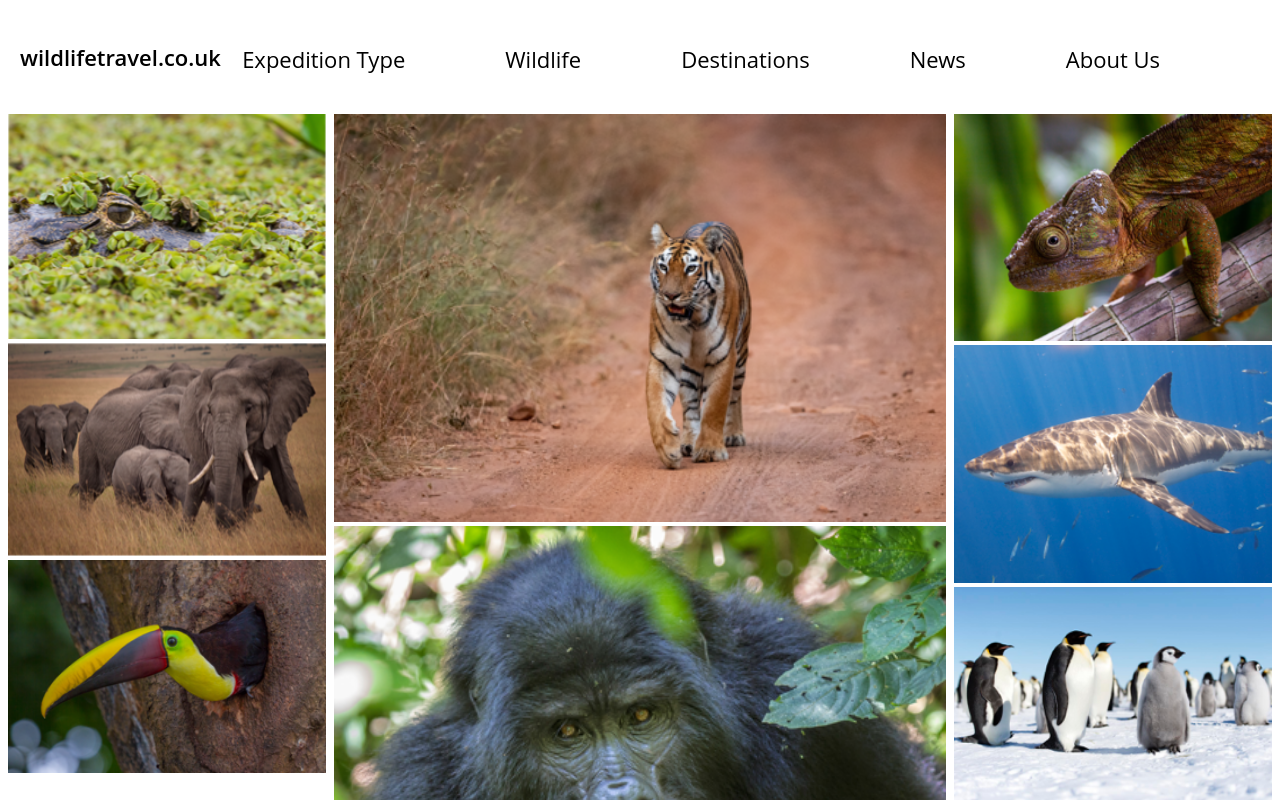
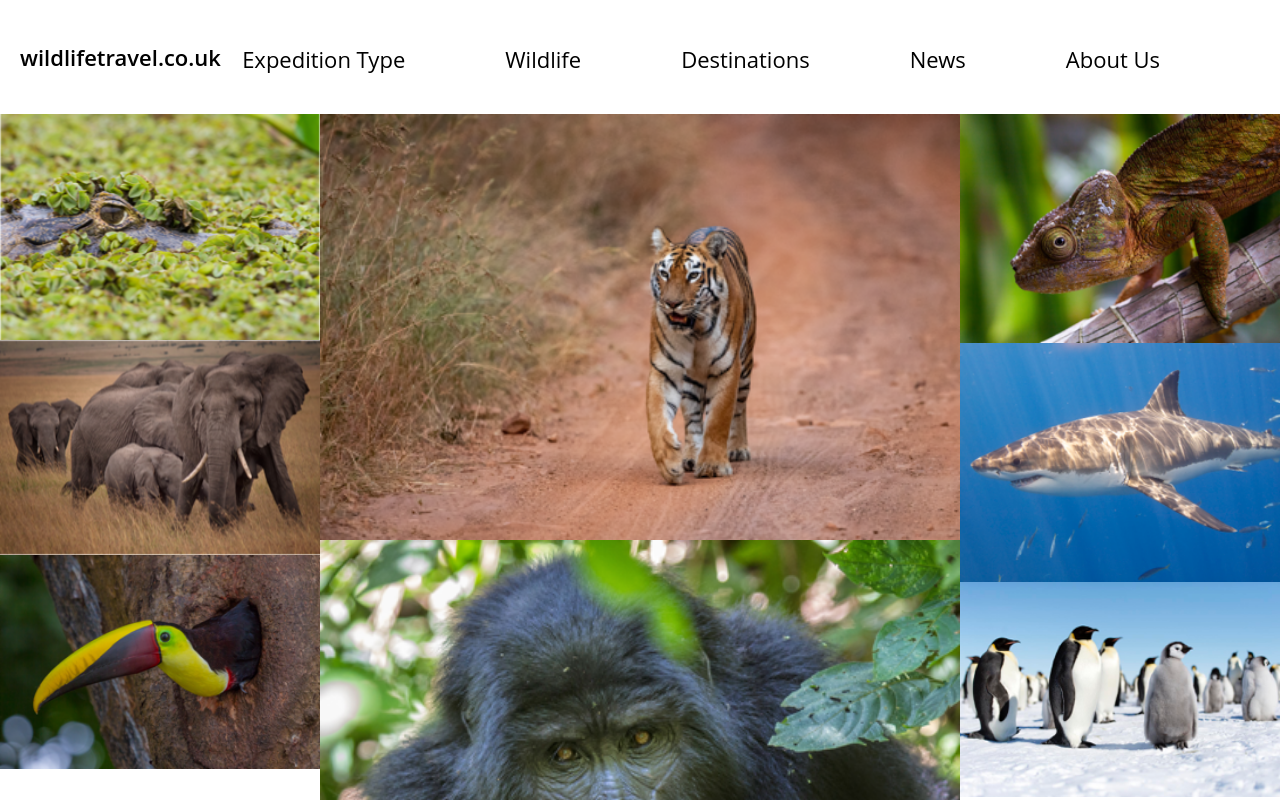
Before and after one commit to jrclegg/join-a-journey, a React (Create React App) app: page / in a window 1280 px wide. Shown: the top 800 px of the page. Built offline with nearby package versions, Linux system fonts and the light colour scheme; a web font is replaced by a local one.

Commit message:
remove whitespace from between images

```diff
--- a/src/components/ImageGallery.js
+++ b/src/components/ImageGallery.js
@@ -15,40 +15,33 @@ const Wrapper = styled.div `
     display: flex;
     -ms-flex-wrap: wrap; /* IE10 */
     flex-wrap: wrap;
-    padding: 0 4px;
 `
 const SideColumn = styled.div`
     -ms-flex: 25%; /* IE10 */
     flex: 25%;
     max-width: 25%;
-    padding: 0 4px;
 `
 const MidColumn = styled.div`
     -ms-flex: 25%; /* IE10 */
     flex: 25%;
     max-width: 60%;
-    padding: 0 4px;
 `
 const Image = styled.img`
     width: 100%;
+    float: left;
 `
 
 const ImageGallery = () => {
     return (
         <Wrapper>
             <SideColumn>
-                <Image src={caiman} alt="caiman"/>
-                <Image src={elephant} alt="elephant"/>
-                <Image src={toucan} alt="toucan"/>
+                <Image src={caiman} alt="caiman"/><Image src={elephant} alt="elephant"/><Image src={toucan} alt="toucan"/>
             </SideColumn>
             <MidColumn>
-                <Image src={tiger} alt="tiger"/>
-                <Image src={gorilla} alt="gorilla"/>
+                <Image src={tiger} alt="tiger"/><Image src={gorilla} alt="gorilla"/>
             </MidColumn>
             <SideColumn>
-                <Image src={chameleon} alt="chameleon"/>
-                <Image src={whiteshark} alt="great white shark"/>
-                <Image src={penguins} alt="penguins"/>
+                <Image src={chameleon} alt="chameleon"/><Image src={whiteshark} alt="great white shark"/><Image src={penguins} alt="penguins"/>
             </SideColumn>
         </Wrapper>
     )
```
